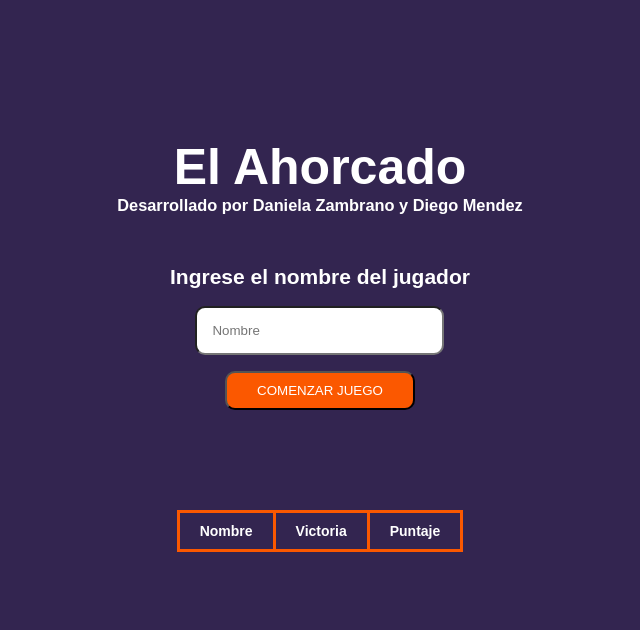
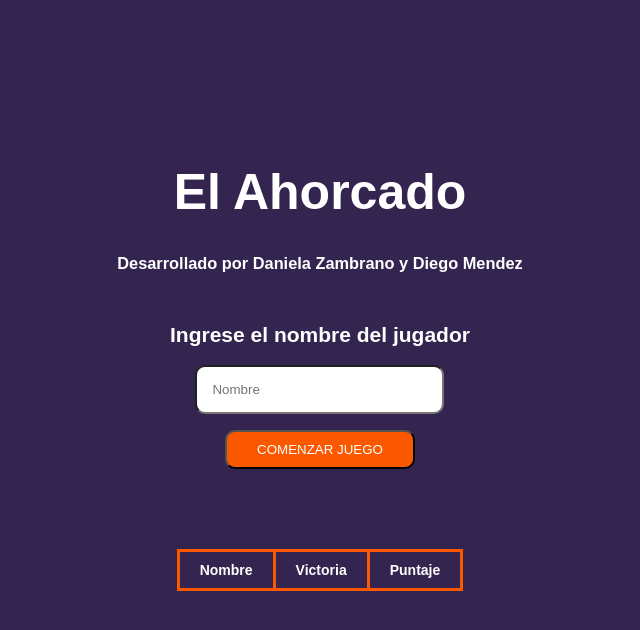
Before and after one commit to Dana-Z09/Hangman-Project-, a plain HTML site: page index1.html in a window 1280 px wide. Shown: the whole page, without its empty margins (320-960 px from the left). Drawn offline with nearby package versions, Linux system fonts and the light colour scheme; a web font is replaced by a local one.

Commit message:
Margin negativo arreglado

```diff
--- a/main1.css
+++ b/main1.css
@@ -26,13 +26,12 @@
     .presentacion h1{
         font-size: 50px;
         text-align: center;
-        margin: -30px;
+
 
     }
 
     .presentacion h3{
         text-align: center;
-        margin-top: 30px;
 
     }
     .presentacion h2{
@@ -76,7 +75,8 @@
         margin-left: auto;
         margin-right: auto;
         border-collapse: collapse;
-        margin-top: 100px;
+        margin-top: 80px;
+
      }
 
      .tablapuntaje td,th{
```
Also changed, not shown: index1.html (+3 -2 lines).
